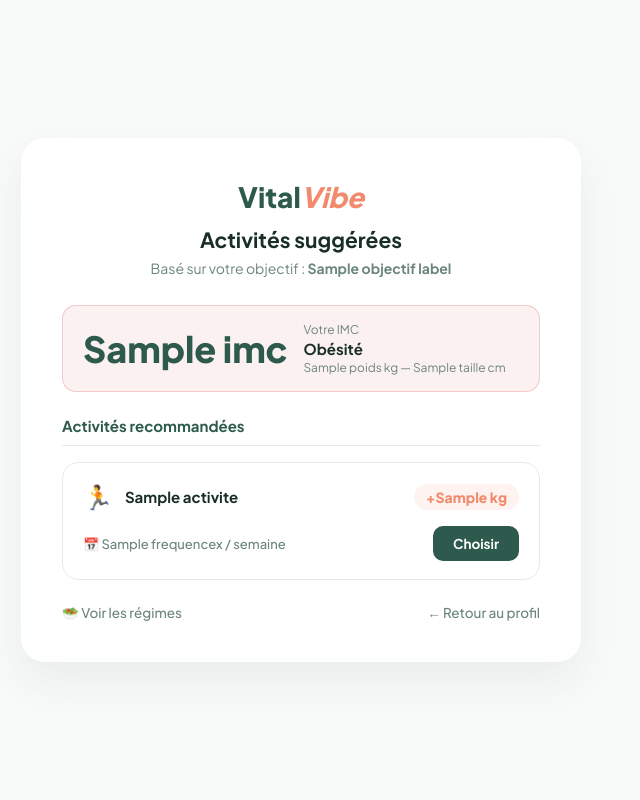
After one commit to Indra-Ramp/Regime, a CodeIgniter 4 app: the page made by app/Views/activite/suggestions.php in a window 1280 px wide. The commit adds this page. Shown: the whole page, without its empty margins (339-979 px from the left). Run offline with PHP 8.4 and a stand-in for CodeIgniter, Linux system fonts and the light colour scheme; the template is opened without the code that fills it: most values are stand-ins (such as "Sample title", 1, 10 or a date in 2020); some libraries are stand-ins or nearby versions.

Commit message:
activite

```diff
--- a/app/Config/Routes.php
+++ b/app/Config/Routes.php
@@ -65,3 +65,7 @@ $routes->group('abonnement', function($routes) {
     $routes->get('/', 'AbonnementController::index');
     $routes->post('store', 'AbonnementController::store');
 });
+$routes->group('activite', function($routes) {
+    $routes->get('suggestions', 'ActiviteController::suggestions');
+    $routes->post('choisir/(:num)', 'ActiviteController::choisir/$1');
+});
--- /dev/null
+++ b/app/Views/activite/suggestions.php
@@ -0,0 +1,119 @@
+<!DOCTYPE html>
+<html lang="fr">
+<head>
+    <meta charset="UTF-8">
+    <meta name="viewport" content="width=device-width, initial-scale=1.0">
+    <title>Activités suggérées — VitalVibe</title>
+    <link href="https://fonts.googleapis.com/css2?family=Plus+Jakarta+Sans:wght@400;500;600;700;800&display=swap" rel="stylesheet">
+    <link rel="stylesheet" href="/assets/css/activite.css">
+</head>
+<body>
+
+<div class="blob blob-1"></div>
+<div class="blob blob-2"></div>
+
+<div class="container">
+    <div class="card">
+
+        <div class="header">
+            <div class="logo">Vital<span>Vibe</span></div>
+            <h1>Activités suggérées</h1>
+            <p>Basé sur votre objectif : <strong><?= esc($objectifLabel) ?></strong></p>
+        </div>
+
+        <?php if ($imc): ?>
+            <div class="imc-box <?= $imc < 18.5 ? 'imc-low' : ($imc > 25 ? 'imc-high' : 'imc-ok') ?>">
+                <div class="imc-value"><?= $imc ?></div>
+                <div class="imc-info">
+                    <div class="imc-label">Votre IMC</div>
+                    <div class="imc-status">
+                        <?php if ($imc < 18.5): ?>
+                            Insuffisance pondérale
+                        <?php elseif ($imc <= 25): ?>
+                            Poids normal ✓
+                        <?php elseif ($imc <= 30): ?>
+                            Surpoids
+                        <?php else: ?>
+                            Obésité
+                        <?php endif; ?>
+                    </div>
+                    <div class="imc-detail"><?= $poids ?> kg — <?= $taille ?> cm</div>
+                </div>
+            </div>
+        <?php endif; ?>
+
+        <div class="section-title">Activités recommandées</div>
+
+        <div id="msg-box" class="msg-box"></div>
+
+        <?php if (!empty($activites)): ?>
+            <div class="activite-list">
+                <?php foreach ($activites as $a): ?>
+                    <div class="activite-card">
+                        <div class="activite-header">
+                            <div class="activite-icon">🏃</div>
+                            <div class="activite-label"><?= esc($a['label']) ?></div>
+                            <div class="activite-variation <?= $a['variation_poids'] < 0 ? 'neg' : 'pos' ?>">
+                                <?= $a['variation_poids'] > 0 ? '+' : '' ?><?= $a['variation_poids'] ?> kg
+                            </div>
+                        </div>
+
+                        <div class="activite-footer">
+                            <span class="activite-frequence">📅 <?= $a['frequence'] ?>x / semaine</span>
+                            <button class="btn-choisir" data-id="<?= $a['id'] ?>">Choisir</button>
+                        </div>
+                    </div>
+                <?php endforeach; ?>
+            </div>
+        <?php else: ?>
+            <div class="no-activite">Aucune activité disponible pour votre objectif.</div>
+        <?php endif; ?>
+
+        <div class="nav-links">
+            <a href="<?= base_url('regime/suggestions') ?>" class="back-link">🥗 Voir les régimes</a>
+            <a href="<?= base_url('profil/show') ?>" class="back-link">← Retour au profil</a>
+        </div>
+
+    </div>
+</div>
+
+<script>
+const BASE_URL = "<?= base_url() ?>";
+const msgBox   = document.getElementById('msg-box');
+
+document.querySelectorAll('.btn-choisir').forEach(btn => {
+    btn.addEventListener('click', async () => {
+        const id = btn.dataset.id;
+        btn.disabled = true;
+        btn.textContent = '...';
+
+        try {
+            const response = await fetch(`${BASE_URL}/activite/choisir/${id}`, {
+                method: 'POST',
+                credentials: 'include'
+            });
+
+            const result = await response.json();
+
+            if (result.success) {
+                msgBox.className = 'msg-box success';
+                msgBox.textContent = 'Activité choisie avec succès !';
+                btn.textContent = '✓ Choisi';
+            } else {
+                msgBox.className = 'msg-box error';
+                msgBox.textContent = result.message || 'Erreur.';
+                btn.disabled = false;
+                btn.textContent = 'Choisir';
+            }
+        } catch (e) {
+            msgBox.className = 'msg-box error';
+            msgBox.textContent = 'Impossible de contacter le serveur.';
+            btn.disabled = false;
+            btn.textContent = 'Choisir';
+        }
+    });
+});
+</script>
+
+</body>
+</html>
--- a/app/Views/frontoffice/layout.php
+++ b/app/Views/frontoffice/layout.php
@@ -99,5 +99,6 @@
 <?php endif; ?>
   </main>
 <a href="<?= base_url('regime/suggestions') ?>" class="btn-main">Voir mes régimes suggérés</a>
+<a href="<?= base_url('activite/suggestions') ?>" class="btn-main">Voir mes activités suggérées</a>
 </body>
 </html>
```
Also changed, not shown: app/Controllers/ActiviteController.php (+70 -0 lines), app/Controllers/RegimeController.php (+10 -5 lines), app/Database/init-01.sql (+8 -1 lines), app/Models/ActiviteModel.php (+25 -0 lines), app/Models/ActiviteUserModel.php (added, +10 -0 lines), app/Models/RegimeUserModel.php (added, +10 -0 lines), public/assets/css/activite.css (added), public/assets/css/layout.css, 2 other files.
